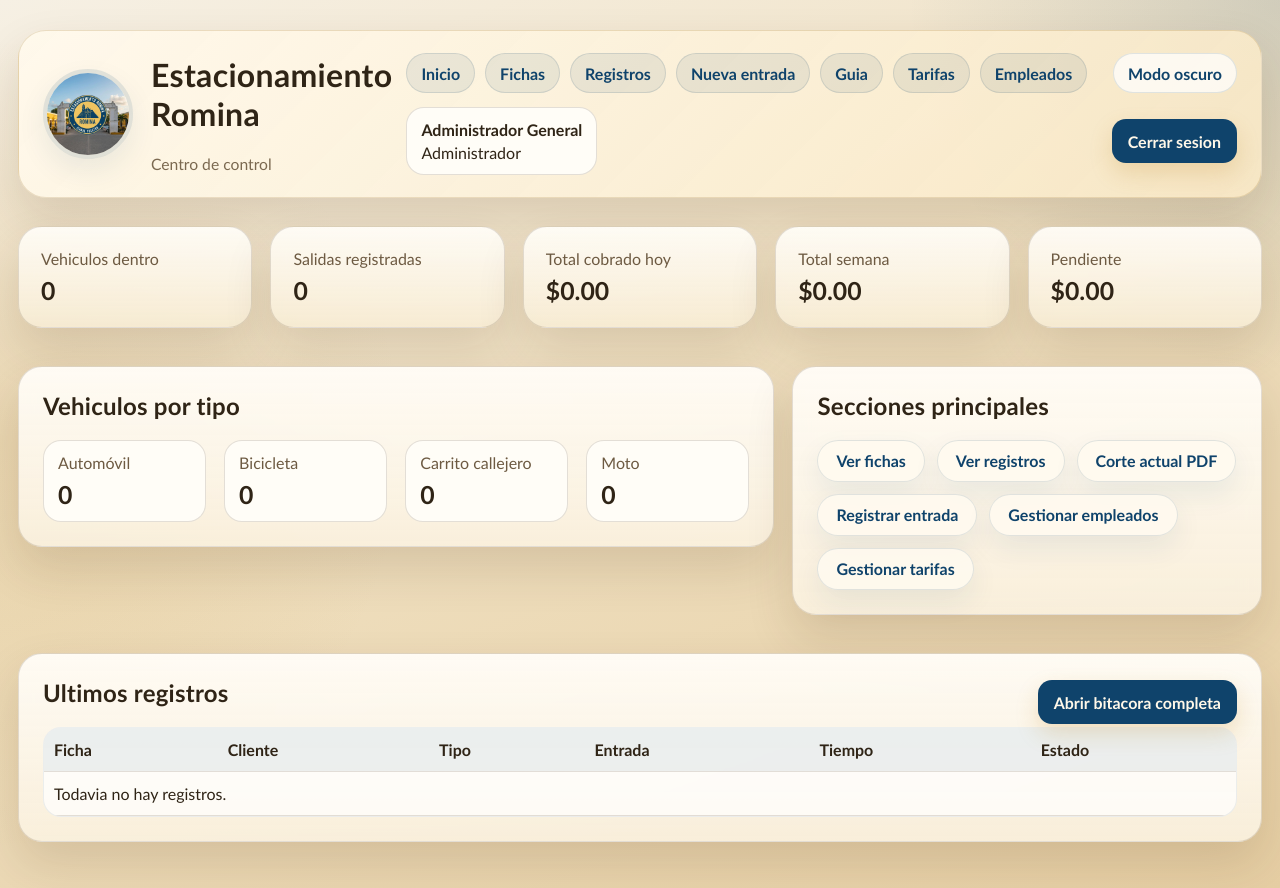
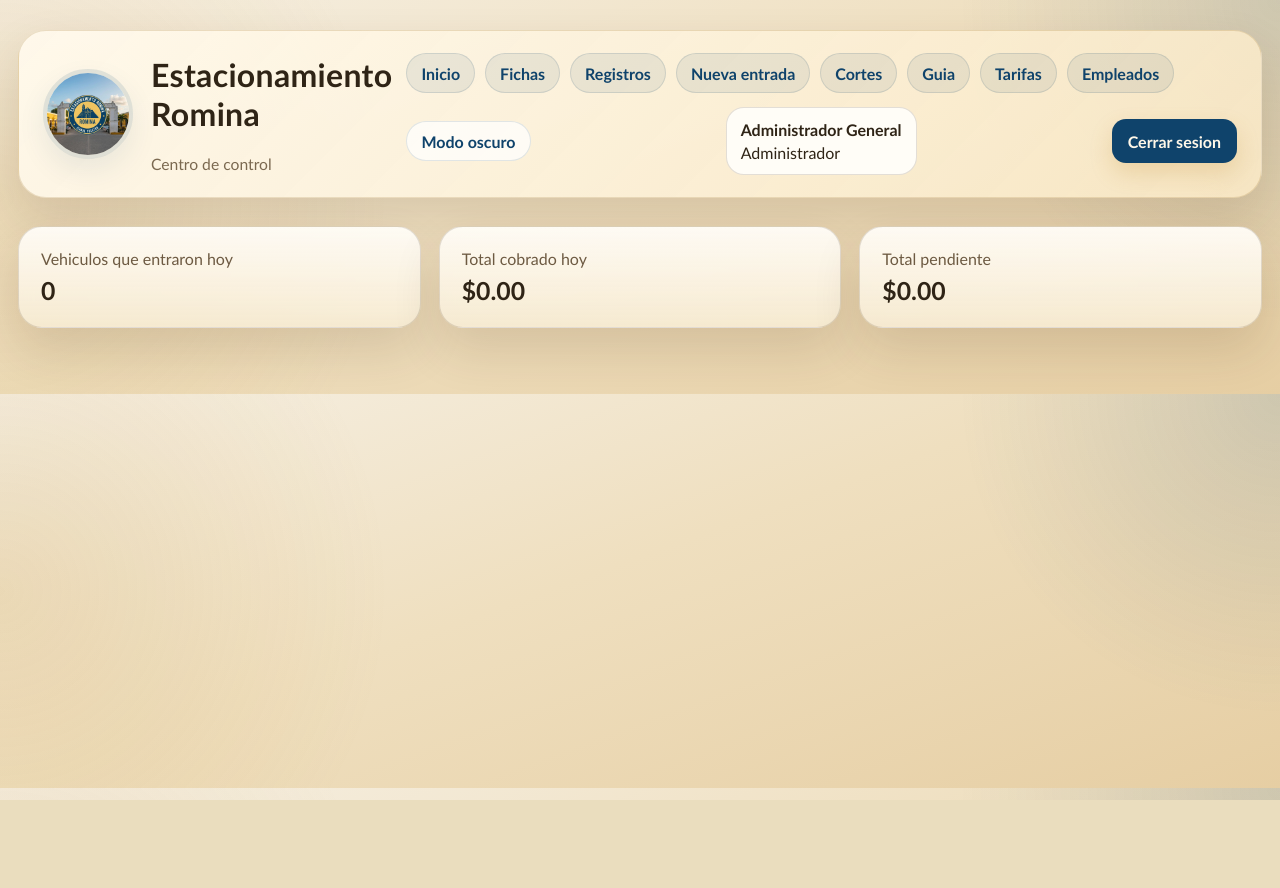
Before and after one commit to Chesco23706/estacionamiento-romina, a Flask app: page / in a window 1280 px wide. After the commit the page ends 800 px from the top, so only its background shows below. Run offline with Flask 3, Linux system fonts and the light colour scheme; a user stored in the database is signed in; data comes from the database, SQL or seed files in the repository; data that the repository does not hold is empty.

Commit message:
Separa cortes y simplifica inicio

```diff
--- a/app/routes.py
+++ b/app/routes.py
@@ -606,34 +606,9 @@ def logout():
 def dashboard():
     now_local = localize_datetime(utc_now())
     if current_user.is_admin:
-        records = vehicle_record_display_query().order_by(VehicleRecord.entry_at.desc()).limit(8).all()
-        active_records = (
-            vehicle_record_display_query()
-            .filter(VehicleRecord.status == "Dentro del estacionamiento")
-            .order_by(VehicleRecord.entry_at.desc())
-            .limit(8)
-            .all()
-        )
-        pending_checkout_records = (
-            vehicle_record_display_query()
-            .filter(
-                VehicleRecord.status == "Dentro del estacionamiento",
-                VehicleRecord.paid_at.isnot(None),
-                VehicleRecord.exit_at.is_(None),
-            )
-            .order_by(VehicleRecord.paid_at.desc())
-            .limit(6)
-            .all()
-        )
-        enrich_records(records)
-        enrich_records(active_records)
-        enrich_records(pending_checkout_records)
         metrics = dashboard_metrics()
         return render_template(
             "dashboard.html",
-            records=records,
-            active_records=active_records,
-            pending_checkout_records=pending_checkout_records,
             metrics=metrics,
             format_duration=format_duration,
             now_local=now_local,
@@ -818,8 +793,15 @@ def tariffs_page():
 @role_required("admin")
 def employees_page():
     users = User.query.order_by(User.full_name.asc()).all()
-    cuts = CashCut.query.order_by(CashCut.generated_at.desc()).limit(10).all()
-    return render_template("employees.html", users=users, cuts=cuts)
+    return render_template("employees.html", users=users)
+
+
+@main_bp.route("/cuts")
+@login_required
+@role_required("admin")
+def cuts_page():
+    cuts = CashCut.query.order_by(CashCut.generated_at.desc()).limit(20).all()
+    return render_template("cuts.html", cuts=cuts)
 
 
 @main_bp.route("/help")
@@ -1166,7 +1148,7 @@ def generate_cut():
         return redirect(url_for("main.cash_cut_detail", cut_id=cut.id))
     except ValueError as exc:
         flash(str(exc), "danger")
-        return redirect(url_for("main.employees_page"))
+        return redirect(url_for("main.cuts_page"))
 
 
 @main_bp.route("/cuts/<int:cut_id>")
--- a/app/services.py
+++ b/app/services.py
@@ -440,6 +440,10 @@ def dashboard_metrics():
     day_start, day_end = get_period_bounds("daily")
     week_start, week_end = get_period_bounds("weekly")
 
+    entries_today = VehicleRecord.query.filter(
+        VehicleRecord.entry_at >= day_start,
+        VehicleRecord.entry_at < day_end,
+    ).count()
     inside_count = VehicleRecord.query.filter_by(status="Dentro del estacionamiento").count()
     exited_count = VehicleRecord.query.filter(VehicleRecord.exit_at.isnot(None)).count()
     total_day = db.session.scalar(
@@ -458,7 +462,6 @@ def dashboard_metrics():
     )
     pending = db.session.scalar(
         db.select(func.coalesce(func.sum(VehicleRecord.total_amount), 0)).where(
-            VehicleRecord.exit_at.isnot(None),
             VehicleRecord.paid_at.is_(None),
             VehicleRecord.status != "Pagado",
         )
@@ -474,6 +477,7 @@ def dashboard_metrics():
         vehicle_count[vehicle_type] = count
 
     return {
+        "entries_today": entries_today,
         "inside_count": inside_count,
         "exited_count": exited_count,
         "total_day": float(total_day or 0),
--- a/app/templates/base.html
+++ b/app/templates/base.html
@@ -74,6 +74,7 @@
               <a href="{{ url_for('main.tickets_board_page') }}">Fichas</a>
               <a href="{{ url_for('main.records_page') }}">Registros</a>
               <a href="{{ url_for('main.operations_page') }}">Nueva entrada</a>
+              <a href="{{ url_for('main.cuts_page') }}">Cortes</a>
               <a href="{{ url_for('main.help_page') }}">Guia</a>
               <a href="{{ url_for('main.tariffs_page') }}">Tarifas</a>
               <a href="{{ url_for('main.employees_page') }}">Empleados</a>
--- a/app/templates/dashboard.html
+++ b/app/templates/dashboard.html
@@ -4,91 +4,9 @@
 {% if current_user.is_admin %}
 <main class="dashboard-layout">
   <section class="stats-grid">
-    <article class="stat-card"><span>Vehiculos dentro</span><strong>{{ metrics.inside_count }}</strong></article>
-    <article class="stat-card"><span>Salidas registradas</span><strong>{{ metrics.exited_count }}</strong></article>
+    <article class="stat-card"><span>Vehiculos que entraron hoy</span><strong>{{ metrics.entries_today }}</strong></article>
     <article class="stat-card"><span>Total cobrado hoy</span><strong>{{ metrics.total_day|money }}</strong></article>
-    <article class="stat-card"><span>Total semana</span><strong>{{ metrics.total_week|money }}</strong></article>
-    <article class="stat-card"><span>Pendiente</span><strong>{{ metrics.pending_total|money }}</strong></article>
-  </section>
-
-  <section class="workspace-grid overview-grid">
-    <article class="card feature-card">
-      <h2>Vehiculos por tipo</h2>
-      <div class="type-counter-grid">
-        {% for vehicle_type, count in metrics.vehicle_count.items() %}
-        <div class="type-counter">
-          <span>{{ vehicle_type }}</span>
-          <strong>{{ count }}</strong>
-        </div>
-        {% endfor %}
-      </div>
-    </article>
-
-    <article class="card feature-card">
-      <h2>Secciones principales</h2>
-      <div class="quick-links">
-        <a class="section-chip" href="{{ url_for('main.tickets_board_page') }}">Ver fichas</a>
-        <a class="section-chip" href="{{ url_for('main.records_page') }}">Ver registros</a>
-        <a class="section-chip" href="{{ url_for('main.current_cut_document') }}" target="_blank" rel="noopener">Corte actual PDF</a>
-        <a class="section-chip" href="{{ url_for('main.operations_page') }}">Registrar entrada</a>
-        <a class="section-chip" href="{{ url_for('main.employees_page') }}">Gestionar empleados</a>
-        <a class="section-chip" href="{{ url_for('main.tariffs_page') }}">Gestionar tarifas</a>
-      </div>
-    </article>
-  </section>
-
-  <section class="card feature-card records-card">
-    <div class="section-heading">
-      <div>
-        <h2>Ultimos registros</h2>
-      </div>
-      <a class="link-button" href="{{ url_for('main.records_page') }}">Abrir bitacora completa</a>
-    </div>
-
-    <div class="table-wrapper">
-      <table>
-        <thead>
-          <tr>
-            <th>Ficha</th>
-            <th>Cliente</th>
-            <th>Tipo</th>
-            <th>Entrada</th>
-            <th>Tiempo</th>
-            <th>Estado</th>
-          </tr>
-        </thead>
-        <tbody>
-          {% for record in records %}
-          <tr>
-            <td>{{ record.display_ticket_number }}</td>
-            <td>{{ record.client_name }}</td>
-            <td>{{ record.vehicle_type }}</td>
-            <td>{{ record.entry_at|dt }}</td>
-            <td>
-              {% if record.status == 'Dentro del estacionamiento' and record.is_hourly %}
-              <span class="live-timer" data-entry-at="{{ record.entry_at.isoformat() }}">00:00:00</span>
-              {% elif record.status == 'Dentro del estacionamiento' %}
-              <span
-                class="live-day-counter"
-                data-entry-at="{{ record.entry_at.isoformat() }}"
-                data-contracted-days="{{ record.contracted_days or 6 }}"
-              >
-                {{ record.consumed_day_units() }}/{{ record.contracted_days or 6 }} dias
-              </span>
-              {% elif not record.is_hourly %}
-              {{ record.consumed_day_units(reference_time=record.exit_at) }}/{{ record.contracted_days or 6 }} dias
-              {% else %}
-              {{ format_duration(record.duration_seconds) }}
-              {% endif %}
-            </td>
-            <td><span class="status-pill status-pill-{{ record.status_theme }}">{{ record.status }}</span></td>
-          </tr>
-          {% else %}
-          <tr><td colspan="6">Todavia no hay registros.</td></tr>
-          {% endfor %}
-        </tbody>
-      </table>
-    </div>
+    <article class="stat-card"><span>Total pendiente</span><strong>{{ metrics.pending_total|money }}</strong></article>
   </section>
 </main>
 {% else %}
```
Also changed, not shown: app/templates/cuts.html (added, +65 -0 lines), app/templates/employees.html (+1 -54 lines), tests/test_app.py (+24 -0 lines).
